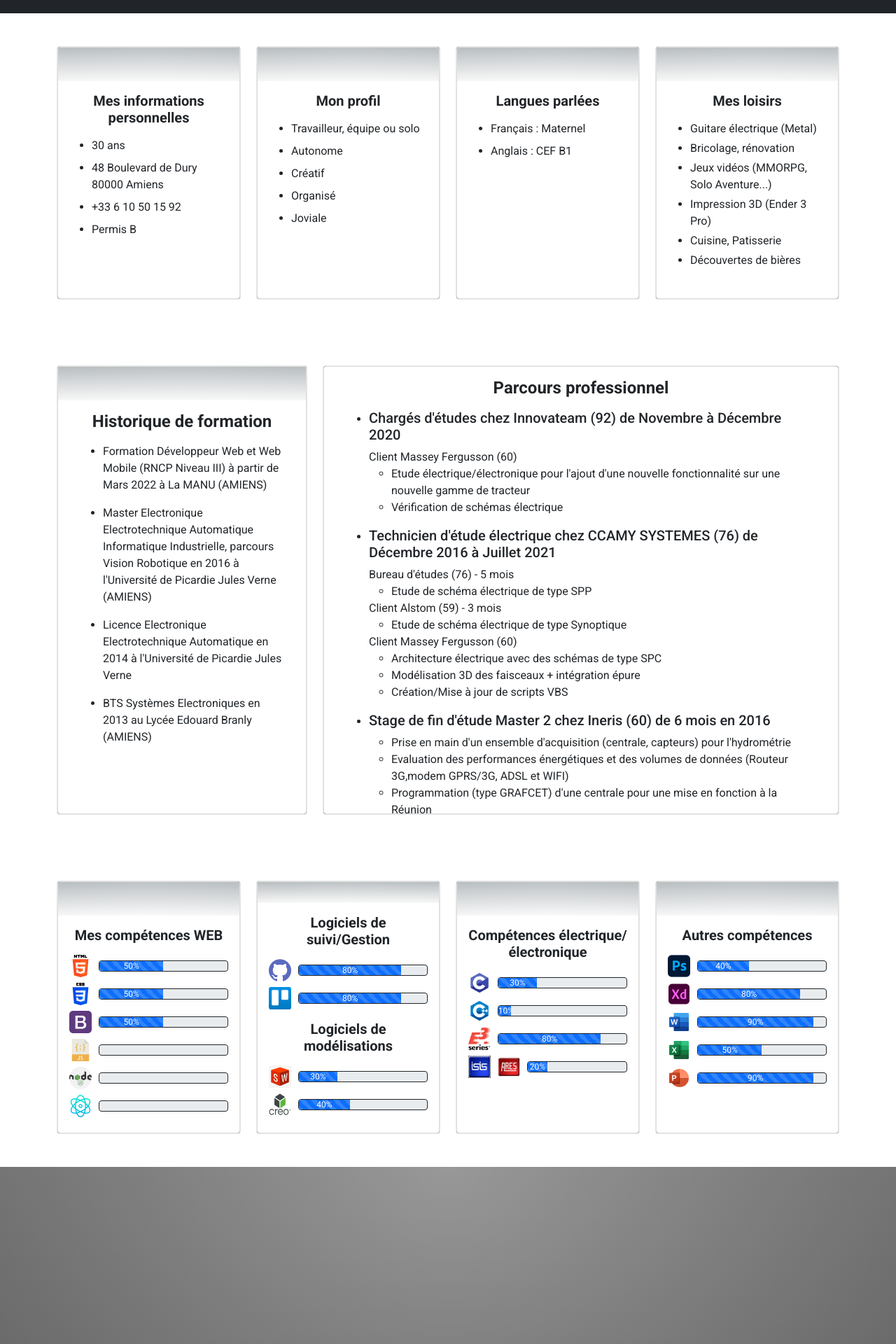
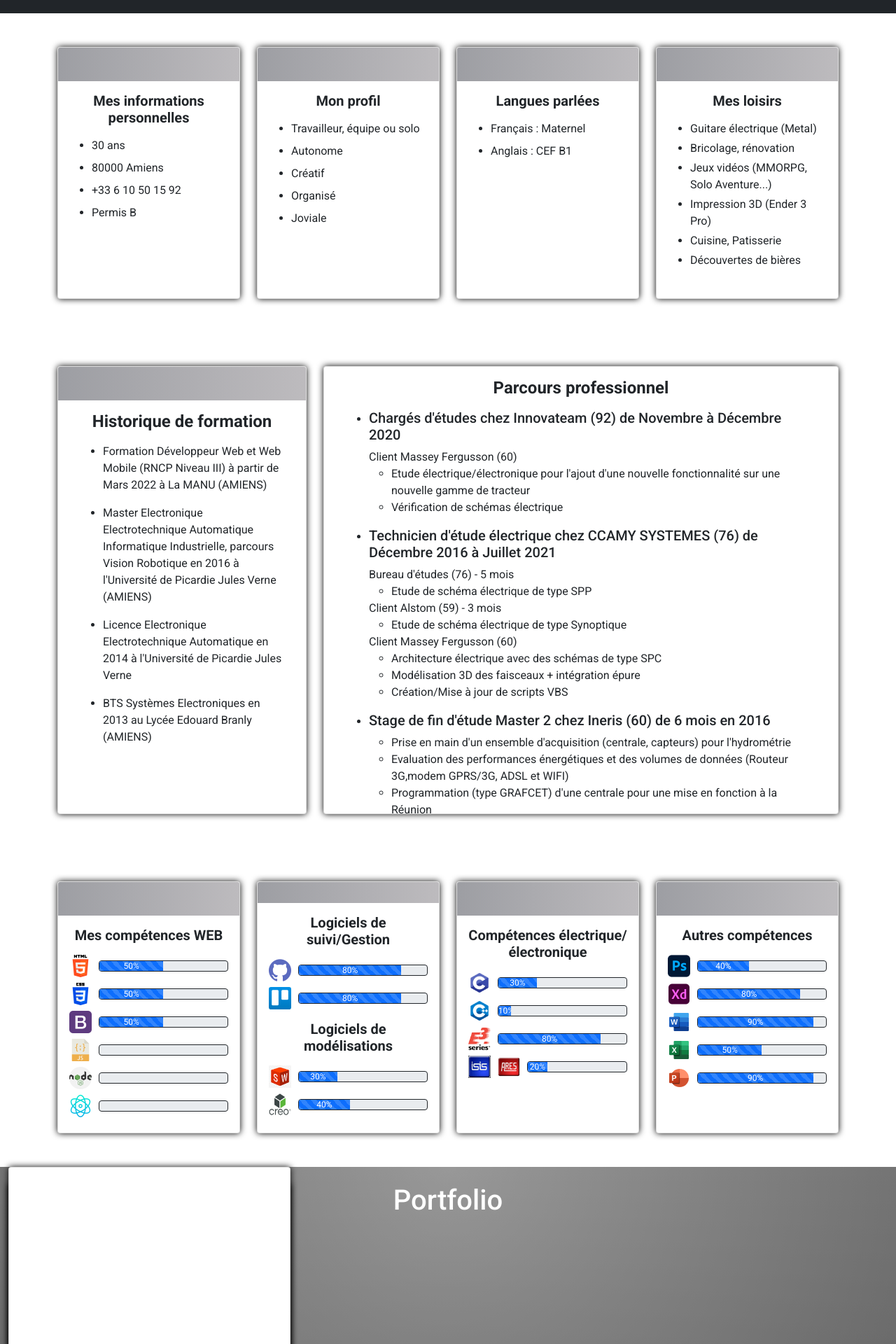
Before and after one commit to Zokkyen/CVNumerique, a PHP site: page / in a window 1280 px wide. Shown: the part 400-2320 px from the top of the page at 70% size. Run offline with PHP 8.4, Linux system fonts and the light colour scheme.

Commit message:
Ajout du portfolio

```diff
--- a/assets/css/style.css
+++ b/assets/css/style.css
@@ -96,7 +96,7 @@
 .MyCard {
     width: auto;
     height: auto;
-    box-shadow: 0 0 1px black;
+    box-shadow: 0 0 10px black;
 }
 
 .card-img-top {
@@ -111,7 +111,7 @@
 .myLgCard {
     width: auto;
     height: auto;
-    box-shadow: 0 0 1px black;
+    box-shadow: 0 0 10px black;
     /*overflow: auto;*/
 }
 
@@ -122,8 +122,8 @@
 }*/
 
 .BgCards {
-    background-image: radial-gradient(at top center, rgba(255,255,255,0.03) 0%, rgba(0,0,0,0.03) 100%), linear-gradient(to top, rgba(255,255,255,0.1) 0%, rgba(143,152,157,0.60) 100%);
-    background-blend-mode: normal, multiply;
+    background-image: linear-gradient(to left, #BDBBBE 0%, #9D9EA3 100%), radial-gradient(88% 271%, rgba(255, 255, 255, 0.25) 0%, rgba(254, 254, 254, 0.25) 1%, rgba(0, 0, 0, 0.25) 100%), radial-gradient(50% 100%, rgba(255, 255, 255, 0.30) 0%, rgba(0, 0, 0, 0.30) 100%);
+    background-blend-mode: normal, lighten, soft-light;
 }
 
 
--- a/index.html
+++ b/index.html
@@ -84,7 +84,7 @@
                             <h5 class="card-title text-center"><strong>Mes informations personnelles</strong></h5>
                             <ul>
                                 <li class="mb-2">30 ans</li>
-                                <li class="mb-2">48 Boulevard de Dury 80000 Amiens</li>
+                                <li class="mb-2">80000 Amiens</li>
                                 <li class="mb-2">+33 6 10 50 15 92</li>
                                 <li>Permis B</li>
                             </ul>
@@ -514,18 +514,22 @@
 
         <!-- Portfolio -->
         <div class="container-fluid" id="MyPortfolio">
-            <div class="row justify-content-center">
-                <span class="BackofForm"></span>
+            <div class="row">
+                <div class="BackofForm text-white text-center">
+                    <h2 class="mt-4 fs-1" >Portfolio</h2>
+                </div>
 
+                <div class="col-4 mt-4 position-absolute">
+                    <div class="card MyCard">
 
+                    </div>
+                </div>
 
+                <div class="col-4 position-absolute">
+                    <div class="card MyCard">
 
-
-
-
-
-
-
+                    </div>
+                </div>
             </div>
         </div>
 
@@ -537,7 +541,7 @@
     <footer>
 
         <!-- Bannière avec les réseaux sociaux et signature-->
-        <div class="container-fluid bg-dark">
+        <div class="container-fluid bg-dark">  <!--fixed-bottom-->
 
             <!-- Réseaux sociaux -->
             <div class="row justify-content-center border-bottom border-white p-3">
```
